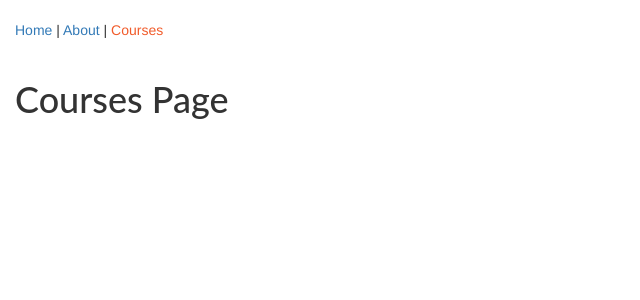
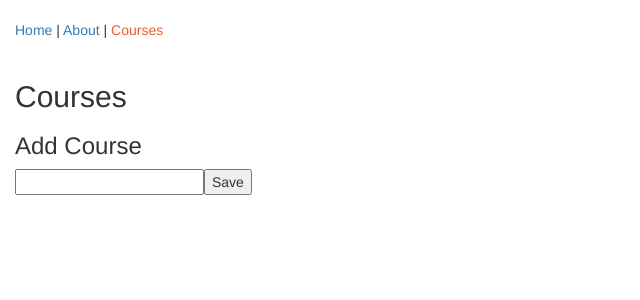
Before and after one commit to mini-militant/react-redux-pluralsigh, a React (Create React App) app: page /courses in a window 1280 px wide. Shown: the top 300 px of the page, without its empty margins (0-640 px from the left). Built offline with nearby package versions, Linux system fonts and the light colour scheme.

Commit message:
1 file modified

```diff
--- a/Components/Courses/CoursesPage.js
+++ b/Components/Courses/CoursesPage.js
@@ -2,11 +2,40 @@
 
 class CoursesPage extends React.Component{
 
+  constructor(props){
+    super(props);
+    this.state={
+      course:{
+        title:""
+      }
+    }
+    this.handleChange=this.handleChange.bind(this)
+  }
+
+  handleChange(event){
+    const course={ ...this.state.course,title:event.target.value};
+    //the above code creates a copy of course object with an updated title.
+    //with object spread, values on the right override those on the left.
+    this.state({
+      course:course
+    });
+    event.preventDefault();
+  }
+
+
   render(){
     return(
-      <div>
-      <h1>Courses Page</h1>
-      </div>
+      <form>
+        <h2>Courses</h2>
+        <h3>Add Course</h3>
+
+        <input type="text"
+        onChange={this.handleChange}
+        value={this.state.course.title}
+        />
+
+        <input type="submit" value="Save"/>
+      </form>
     )
   }
 }
```
